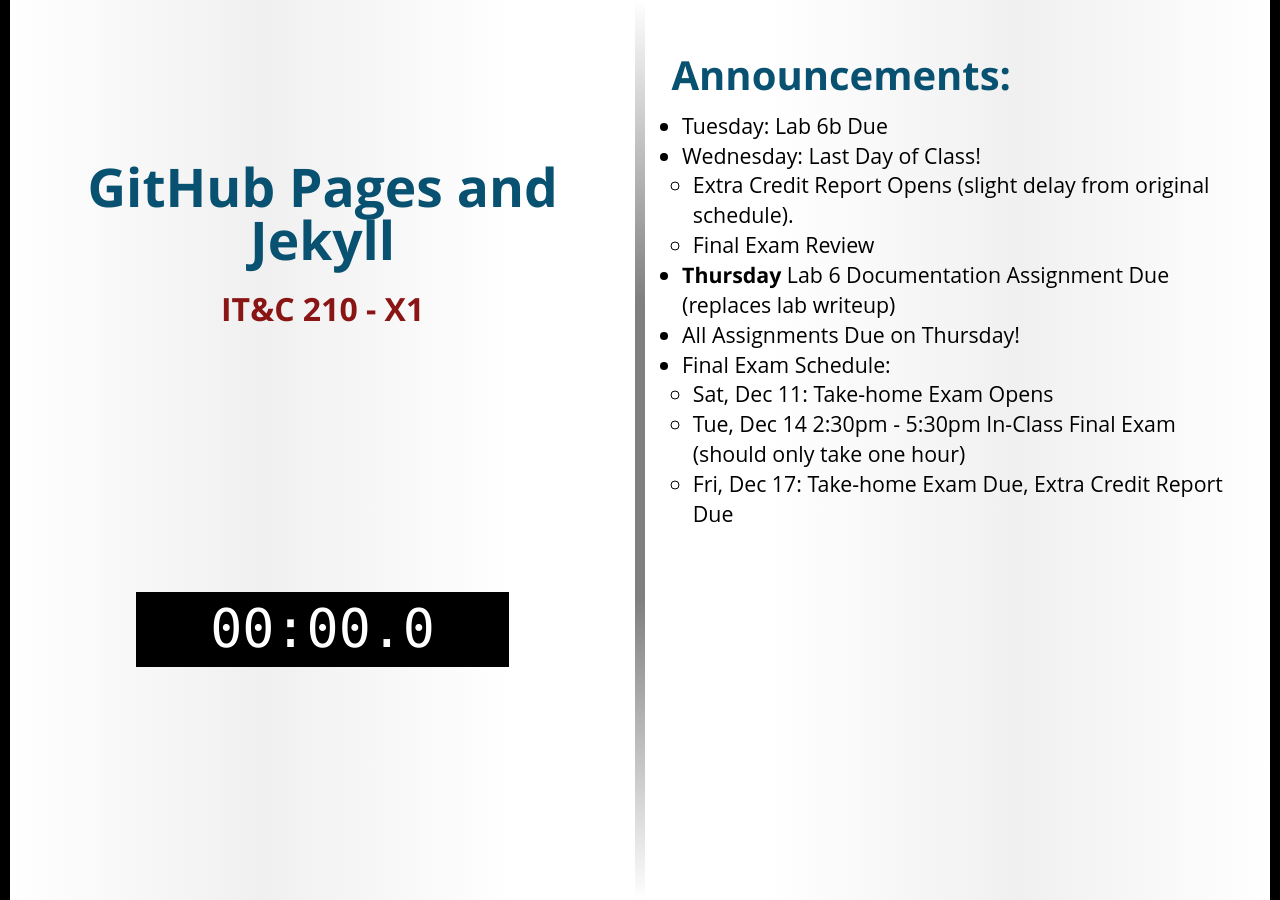
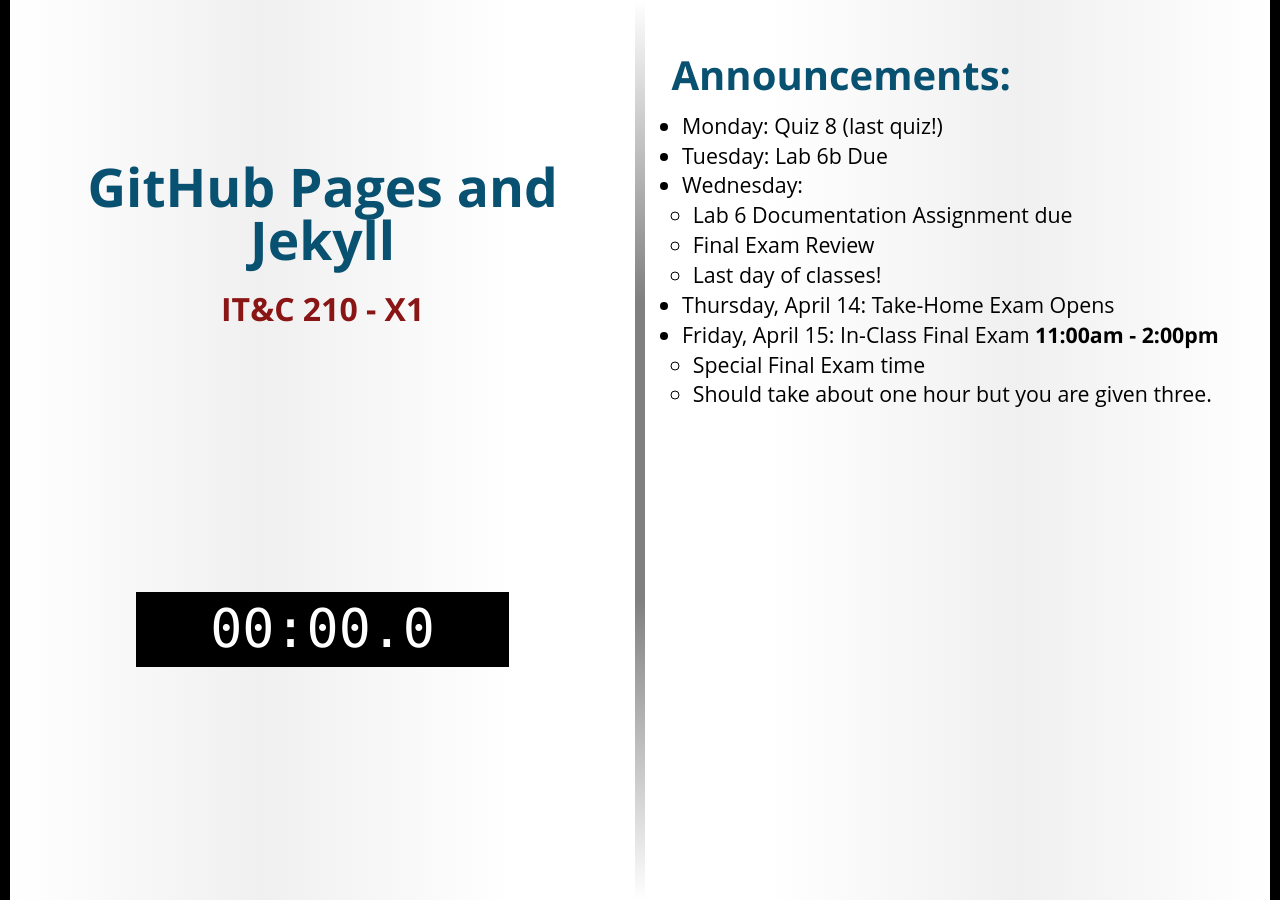
Before and after one commit to BYU-ITC-210/BYU-ITC-210.github.io, a Jekyll site: the page built from _welcome/X1.md, in a window 1280 px wide. Built offline with Jekyll 4.4.1, drawn with Linux system fonts in a browser that asks for light colours; some web fonts are replaced.

Commit message:
Welcome X1

```diff
--- a/_welcome/X1.md
+++ b/_welcome/X1.md
@@ -2,13 +2,13 @@
 title: GitHub Pages and Jekyll
 session: X1
 ---
+* Monday: Quiz 8 (last quiz!)
 * Tuesday: Lab 6b Due
-* Wednesday: Last Day of Class!
-    * Extra Credit Report Opens (slight delay from original schedule).
+* Wednesday:
+    * Lab 6 Documentation Assignment due
     * Final Exam Review
-* **Thursday** Lab 6 Documentation Assignment Due (replaces lab writeup)
-* All Assignments Due on Thursday!
-* Final Exam Schedule:
-    * Sat, Dec 11: Take-home Exam Opens
-    * Tue, Dec 14 2:30pm - 5:30pm In-Class Final Exam (should only take one hour)
-    * Fri, Dec 17: Take-home Exam Due, Extra Credit Report Due
+    * Last day of classes!
+* Thursday, April 14: Take-Home Exam Opens
+* Friday, April 15: In-Class Final Exam **11:00am - 2:00pm**
+    * Special Final Exam time
+    * Should take about one hour but you are given three.
```
